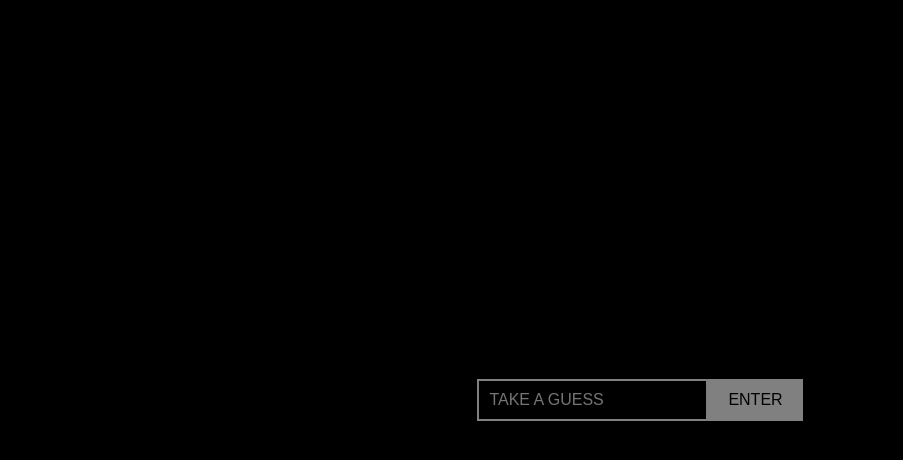
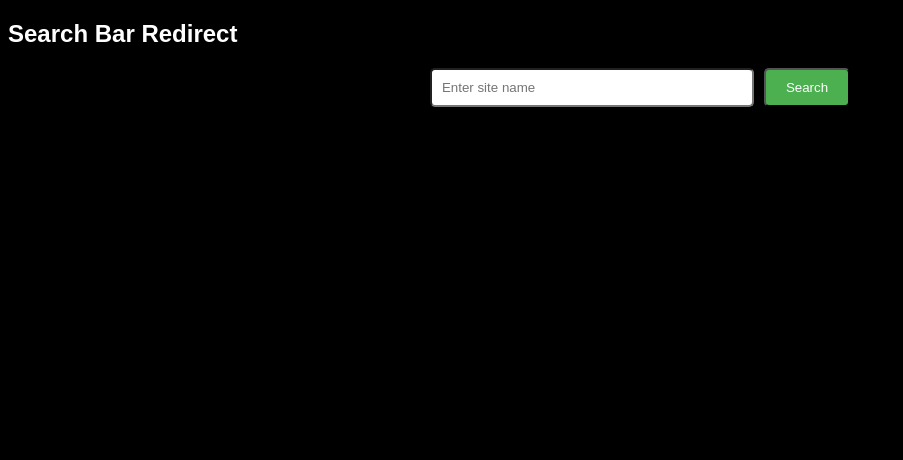
Before and after one commit to creatorbro/WebHost, a plain HTML site: page index.html in a window 1280 px wide. Shown: the whole page, without its empty margins (0-903 px from the left). Drawn offline with Linux system fonts and the light colour scheme.

Commit message:
Update index.html

```diff
--- a/index.html
+++ b/index.html
@@ -3,62 +3,41 @@
 <head>
     <meta charset="UTF-8">
     <meta name="viewport" content="width=device-width, initial-scale=1.0">
-    <title></title>
-    <style>
-        body {
-            background-color: black;
-            color: white;
-            font-family: Arial, sans-serif;
-            display: flex;
-            justify-content: center;
-            align-items: center;
-            height: 100vh;
-            margin: 0;
-        }
-        .search-container {
-            display: flex;
-            flex-direction: row;
-        }
-        input[type="text"] {
-            padding: 10px;
-            font-size: 16px;
-            border: 2px solid gray;
-            background-color: black;
-            color: gray;
-        }
-        button {
-            padding: 10px 20px;
-            font-size: 16px;
-            background-color: gray;
-            color: black;
-            border: none;
-            cursor: pointer;
-        }
-        button:hover {
-            background-color: #5a1000;
-        }
-    </style>
+    <title>Search Bar Redirect</title>
     <script>
         function searchSite() {
             var searchTerm = document.getElementById("searchInput").value.toLowerCase();
             var searchOptions = {
-                "google": "https://youtu.be/zL19uMsnpSU",
+                "google": "https://www.google.com",
                 "facebook": "https://www.facebook.com",
                 "twitter": "https://www.twitter.com"
             };
             var defaultUrl = "https://www.example.com";
+
+            // Check if the search term matches any key in the searchOptions object
             if (searchOptions[searchTerm]) {
-                window.location.href = searchOptions[searchTerm];
+                window.open(searchOptions[searchTerm], '_blank'); // Open the matched site in a new tab
             } else {
-                window.location.href = defaultUrl;
+                window.open(defaultUrl, '_blank'); // Open the default URL if no match
             }
         }
+
+        // Add event listener for the Enter key
+        document.addEventListener("DOMContentLoaded", function() {
+            var input = document.getElementById("searchInput");
+            input.addEventListener("keydown", function(event) {
+                if (event.key === "Enter") {
+                    searchSite(); // Trigger searchSite function when Enter is pressed
+                }
+            });
+        });
     </script>
 </head>
-<body>
-    <div class="search-container">
-        <input type="text" id="searchInput" placeholder="TAKE A GUESS">
-        <button onclick="searchSite()">ENTER</button>
+<body style="background-color: black; color: white; font-family: Arial, sans-serif;">
+    <h2>Search Bar Redirect</h2>
+    <div style="display: flex; justify-content: center; align-items: center;">
+        <input type="text" id="searchInput" placeholder="Enter site name" style="padding: 10px; width: 300px; margin-right: 10px; border-radius: 5px;">
+        <button onclick="searchSite()" style="padding: 10px 20px; border-radius: 5px; background-color: #4CAF50; color: white;">Search</button>
     </div>
 </body>
 </html>
```
